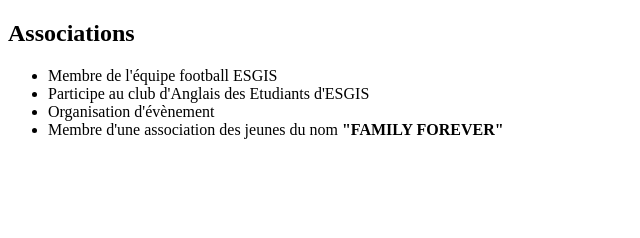
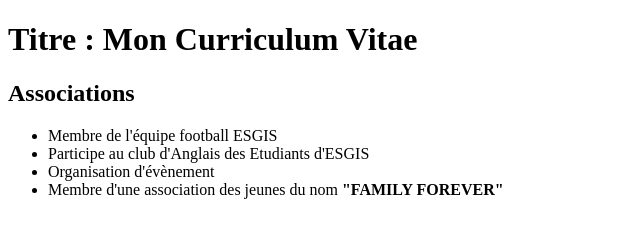
Before and after one commit to danielcossagbetin-ui/git-mon-cv, a plain HTML site: page index.html in a window 1280 px wide. Shown: the whole page, without its empty margins (0-640 px from the left). Drawn offline with Linux system fonts and the light colour scheme.

Commit message:
ajout titre

```diff
--- a/index.html
+++ b/index.html
@@ -7,6 +7,8 @@
     <title>Document</title>
 </head>
 <body>
+
+    <h1>Titre : Mon Curriculum Vitae</h1>
 
      <h2>Associations</h2>
     <p>
```
